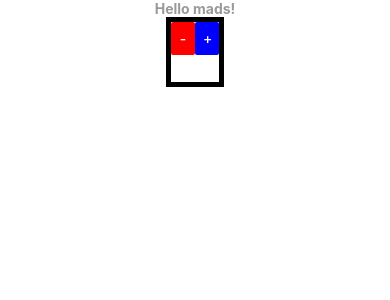
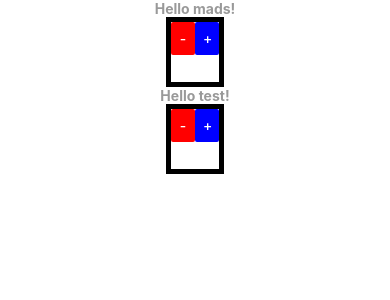
Before and after one commit to theCaptain420/typescriptRNapp, a React Native app: screen / in a window 390 px wide. Shown: the top 300 px of the page. Built offline with nearby package versions, Linux system fonts and the light colour scheme; what react-native would draw is missing.

Commit message:
making components

```diff
--- a/App.tsx
+++ b/App.tsx
@@ -9,14 +9,17 @@ import {
   Colors
 } from 'react-native/Libraries/NewAppScreen';
 
-import {Home} from './src/home/HomeTest'
+import {EnthuTest} from './src/home/EnthusiasmTest'
+import {Enthu} from './src/home/Enthusiasm'
 
 declare const global: {HermesInternal: null | {}};
 
 const App = () => {
   return (
     <View>
-      <Home name="mads" enthusiasmLevel={1}/>
+      <EnthuTest name="mads" enthusiasmLevel={1}/>
+      <Enthu name="test" enthusiasmLevel={1} />
+
     </View>
   );
 };
--- /dev/null
+++ b/src/home/Enthusiasm.tsx
@@ -0,0 +1,80 @@
+import React from "react"
+import { Button, StyleSheet, Text, View } from "react-native"
+
+export interface Props {
+    name: string
+    enthusiasmLevel: number
+    onIncrement?: () => void
+    onDecrement?: () => void
+}
+
+interface State {
+    enthusiasmLevel: number
+  }
+
+export class Enthu extends React.Component<Props, State> {
+    constructor(props: Props) {
+      super(props)
+
+      this.state = {
+        enthusiasmLevel: props.enthusiasmLevel || 1
+      }
+    }
+
+    onIncrement = () => this.setState({ enthusiasmLevel: this.state.enthusiasmLevel + 1 });
+    onDecrement = () => this.setState({ enthusiasmLevel: Math.max(0, this.state.enthusiasmLevel - 1) });
+    getExclamationMarks = (numChars: number) => Array(numChars + 1).join("!")
+
+
+    render() {
+        return (
+          <View style={styles.root}>
+            <Text style={styles.greeting}>
+              Hello {this.props.name + this.getExclamationMarks(this.state.enthusiasmLevel)}
+            </Text>
+
+            <View style={styles.buttons}>
+              <View style={styles.button}>
+                <Button
+                  title="-"
+                  onPress={this.onDecrement}
+                  accessibilityLabel="decrement"
+                  color="red"
+                />
+              </View>
+
+              <View style={styles.button}>
+                <Button
+                  title="+"
+                  onPress={this.onIncrement}
+                  accessibilityLabel="increment"
+                  color="blue"
+                />
+              </View>
+            </View>
+          </View>
+        )
+      }
+    }
+
+    const styles = StyleSheet.create({
+        root: {
+          alignItems: "center",
+          alignSelf: "center"
+        },
+        buttons: {
+          flexDirection: "row",
+          minHeight: 70,
+          alignItems: "stretch",
+          alignSelf: "center",
+          borderWidth: 5
+        },
+        button: {
+          flex: 1,
+          paddingVertical: 0
+        },
+        greeting: {
+          color: "#999",
+          fontWeight: "bold"
+        }
+      })
--- a/src/home/HomeTest.tsx
+++ b/src/home/EnthusiasmTest.tsx
@@ -13,7 +13,7 @@ interface State {
   enthusiasmLevel: number
 }
 
-export class Home extends React.Component<Props, State> {
+export class EnthuTest extends React.Component<Props, State> {
   constructor(props: Props) {
     super(props)
 
```
